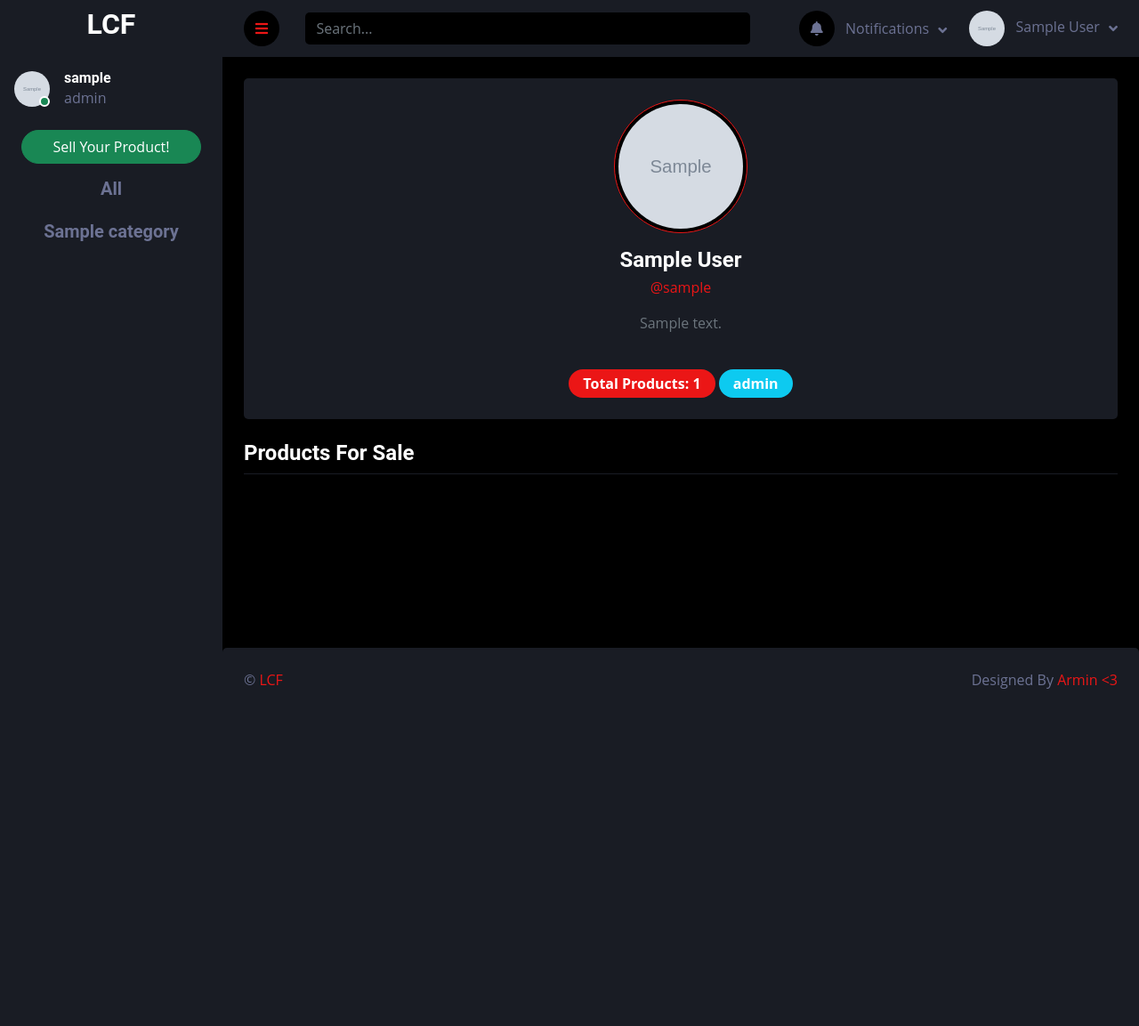
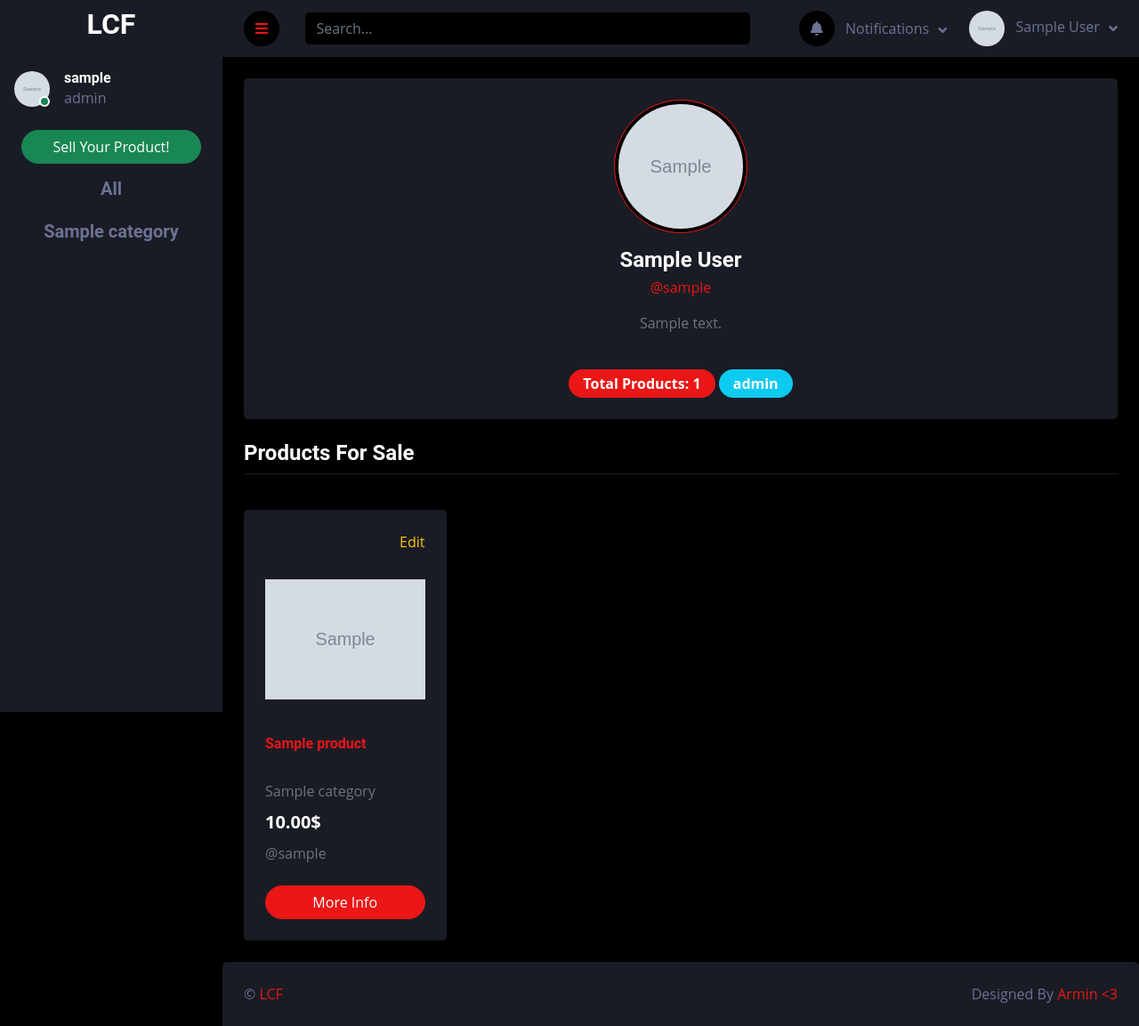
Before and after one commit to Arminlucifer/LCF-MarketPlace, a Django app: a page that uses base/templates/base/home.html in a window 1280 px wide. Shown: the whole page at 89% size. Before the commit the page ends 774 px from the top, so only its background shows below. Run offline with Django 5.2, Linux system fonts and the light colour scheme; a user stored in the database is signed in; tables that the repository leaves empty hold one stand-in row (values such as "Sample post"); grey boxes marked "Sample" are stand-in pictures; some libraries are stand-ins or nearby versions; some web fonts are replaced.

Commit message:
adjusted profile and home page

```diff
--- a/account/views.py
+++ b/account/views.py
@@ -66,6 +66,10 @@ def profile(request, username):
     products = user.product_set.all()
     products_count = products.count()
 
+    print(products_count)
+
+    print(products)
+
     context = {'user': user, 'page': page,
                "products_count": products_count, "products": products}
 
--- a/base/templates/base/home.html
+++ b/base/templates/base/home.html
@@ -71,40 +71,41 @@
             <h4 class="text-white border-bottom border-secondary pb-2">Products For Sale</h4>
         </div>
 
-    {% for product in products_data %}
+
+    {% for product in products %}
      <div class="col-12 col-sm-6 col-md-4 col-lg-3 mb-4">
-
 
             <div class="bg-secondary rounded p-4 d-flex flex-column h-100">
 
 
                 <div class="col-12 mb-3">
-                    {% if request.user.id == product.product.seller.id or request.user.role == 'admin' %}
+                    {% if request.user.id == product.seller.id or request.user.role == 'admin' %}
+
                     <div class="text-end pb-2">
-                        <a href="{% url 'edit_ad'  product.product.id %}" class="text-warning text-decoration-none">Edit</a>
+                        <a href="{% url 'edit_ad'  product.id %}" class="text-warning text-decoration-none">Edit</a>
                     </div>
                     {% endif %}
 
                     <div class="text-center">
 
-                        <img src="{{product.product.image.url}}" class="img-fluid rounded" alt="{{product.product.name}}" style="height: 180px; width: 100%; object-fit: contain;">
+                        <img src="{{product.image.url}}" class="img-fluid rounded" alt="{{product.name}}" style="height: 180px; width: 100%; object-fit: contain;">
                     </div>
                 </div>
 
 
                  <div class="product-info flex-grow-1">
-                    <h6 class="text-primary fw-bold mb-2 product-card-name">{{product.product.name}}</h6>
-                    <p class="text-muted mb-2">{{product.product.category.name}}</p>
-                    <p class="fs-5 fw-bold text-white mb-2">{{product.product.price}}$</p>
-                     <a href="{% url 'profile' product.product.seller.username %}" class="text-decoration-none">
-                        <p class="text-muted mb-2">@{{product.product.seller}}</p>
+                    <h6 class="text-primary fw-bold mb-2 product-card-name">{{product.name}}</h6>
+                    <p class="text-muted mb-2">{{product.category.name}}</p>
+                    <p class="fs-5 fw-bold text-white mb-2">{{product.price}}$</p>
+                     <a href="{% url 'profile' product.seller.username %}" class="text-decoration-none">
+                        <p class="text-muted mb-2">@{{product.seller}}</p>
                      </a>
                      <p class="small text-muted mb-0">{{product.upload_time}}</p>
                  </div>
 
 
                  <div class="product-actions text-center mt-auto pt-3">
-                     <a href="{% url 'product_detail' product.product.id %}" class="btn btn-primary rounded-pill px-4" >More Info</a>
+                     <a href="{% url 'product_detail' product.id %}" class="btn btn-primary rounded-pill w-100 " >More Info</a>
                  </div>
 
             </div>
@@ -128,16 +129,16 @@
         </div>
 
         <div class="col-12 mb-3">
-            <p class="text-muted text-center">Total products: {{product_count}}</p>
+            <p class="text-muted text-center">Total Products: {{product_count}}</p>
         </div>
 
         {% for product in products_data %}
         <div class="col-12 col-sm-6 col-md-4 col-lg-3 mb-4">
 
-            <!-- کلاس h-100 و d-flex flex-column پایه اصلی تراز شدن هستن -->
+
             <div class="bg-secondary rounded p-4 d-flex flex-column h-100">
 
-                <!-- بخش بالا: دکمه Edit و عکس محصول -->
+
                 <div>
                     {% if request.user.id == product.product.seller.id or request.user.role == 'admin' %}
                     <div class="col-12 text-end pb-2">
@@ -146,12 +147,12 @@
                     {% endif %}
 
                     <div class="mb-3 text-center">
-                        <!-- اینجا cover رو به contain تغییر دادیم تا عکس‌های عمودی کامل و بدون برش بیفتن -->
+
                         <img src="{{product.product.image.url}}" class="img-fluid rounded" alt="{{product.product.name}}" style="height: 180px; width: 100%; object-fit: contain;">
                     </div>
                 </div>
 
-                <!-- بخش وسط: اطلاعات محصول. کلاس flex-grow-1 باعث میشه این بخش کش بیاد و دکمه رو هل بده پایین -->
+
                 <div class="product-info flex-grow-1">
                     <h6 class="text-primary fw-bold mb-2 product-card-name">{{product.product.name}}</h6>
                     <p class="text-muted">{{product.product.category.name}}</p>
@@ -162,9 +163,9 @@
                     <p class="text-muted small">{{product.upload_time}}</p>
                 </div>
 
-                <!-- بخش پایین: دکمه‌ها. کلاس mt-auto این بخش رو دقیقاً به کف کارت می‌چسبونه -->
+
                 <div class="product-actions text-center mt-auto pt-2">
-                    <a href="{% url 'product_detail' product.product.id %}" class="btn btn-primary rounded-pill px-4">More Info</a>
+                    <a href="{% url 'product_detail' product.product.id %}" class="btn btn-primary rounded-pill w-100">More Info</a>
                 </div>
 
             </div>
```
